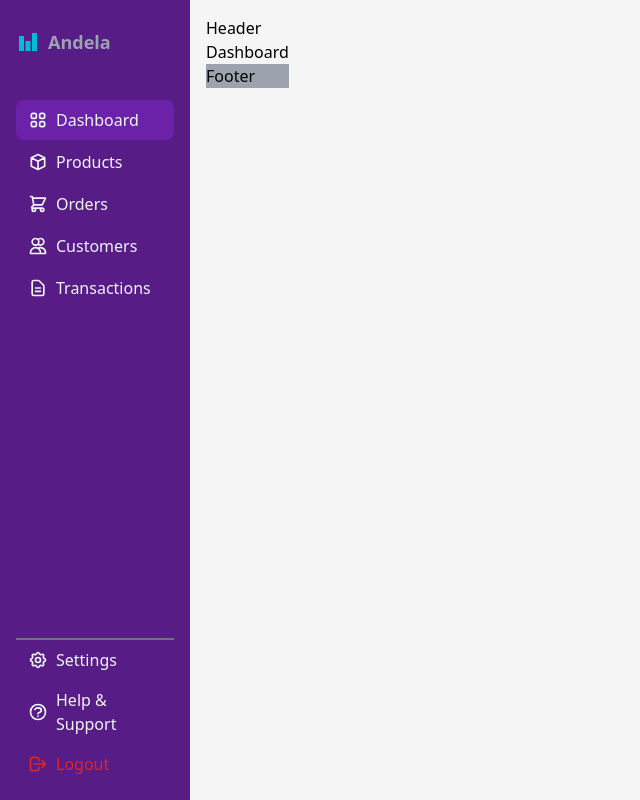
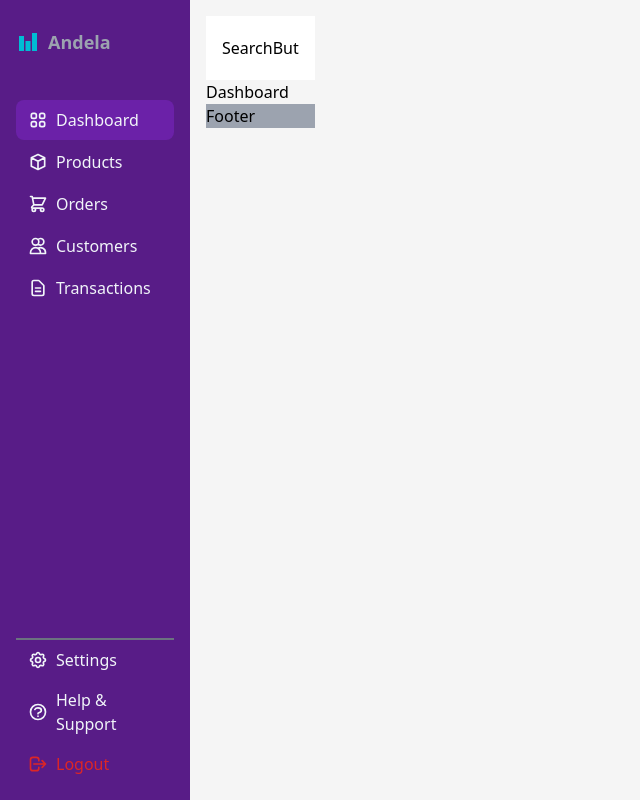
Before and after one commit to MatolaTheCoder/andela-sweet-gift, a React (Create React App) app: page / in a window 1280 px wide. Shown: the whole page, without its empty margins (0-640 px from the left). Built offline with nearby package versions, Linux system fonts and the light colour scheme.

Commit message:
Header implementation

```diff
--- a/src/components/shared/Header.jsx
+++ b/src/components/shared/Header.jsx
@@ -2,8 +2,9 @@ import React from 'react'
 
 export default function Header() {
   return (
-    <div>
-        Header
+    <div className='bg-white h-16 px-4 py-1 flex justify-between items-center'>
+        <div className=''>Search</div>
+        <div >But</div>
     </div>
   )
 }
```
